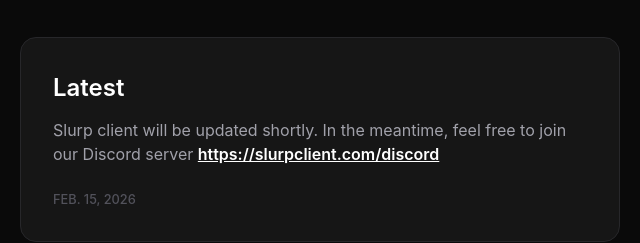
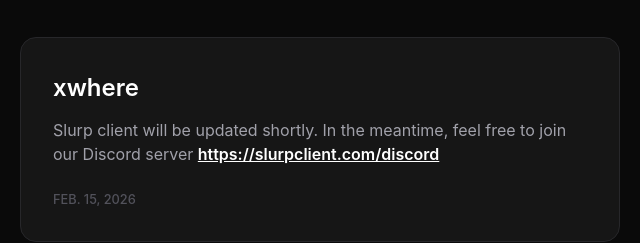
Before and after one commit to airveIo/airvelo.github.io, a plain HTML site: page index.html in a window 1280 px wide. Shown: the part 251-494 px from the top of the page, 320-960 px from the left. Drawn offline with Linux system fonts and the light colour scheme.

Commit message:
Update news.html

```diff
--- a/news.html
+++ b/news.html
@@ -1,5 +1,5 @@
 <article class="post">
-    <h2>Latest</h2>
+    <h2>xwhere</h2>
     <p>Slurp client will be updated shortly. In the meantime, feel free to join our Discord server <a href="https://slurpclient.com/discord" target="_blank">https://slurpclient.com/discord</a></p>
     <div class="meta">Feb. 15, 2026</div>
 </article>
```
